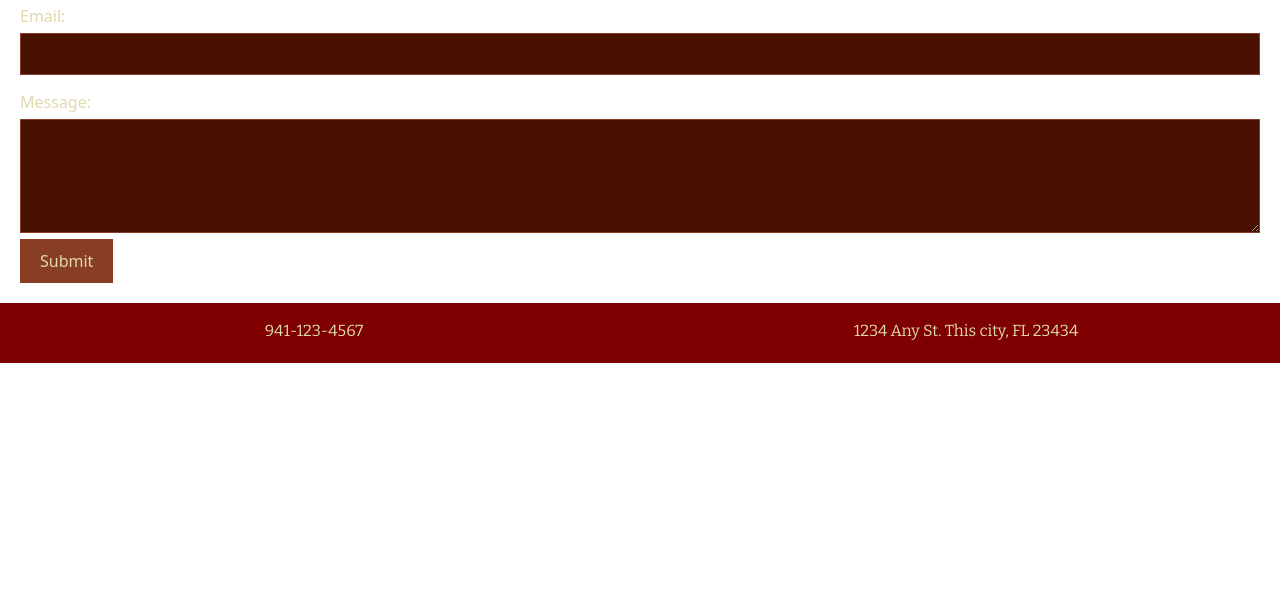
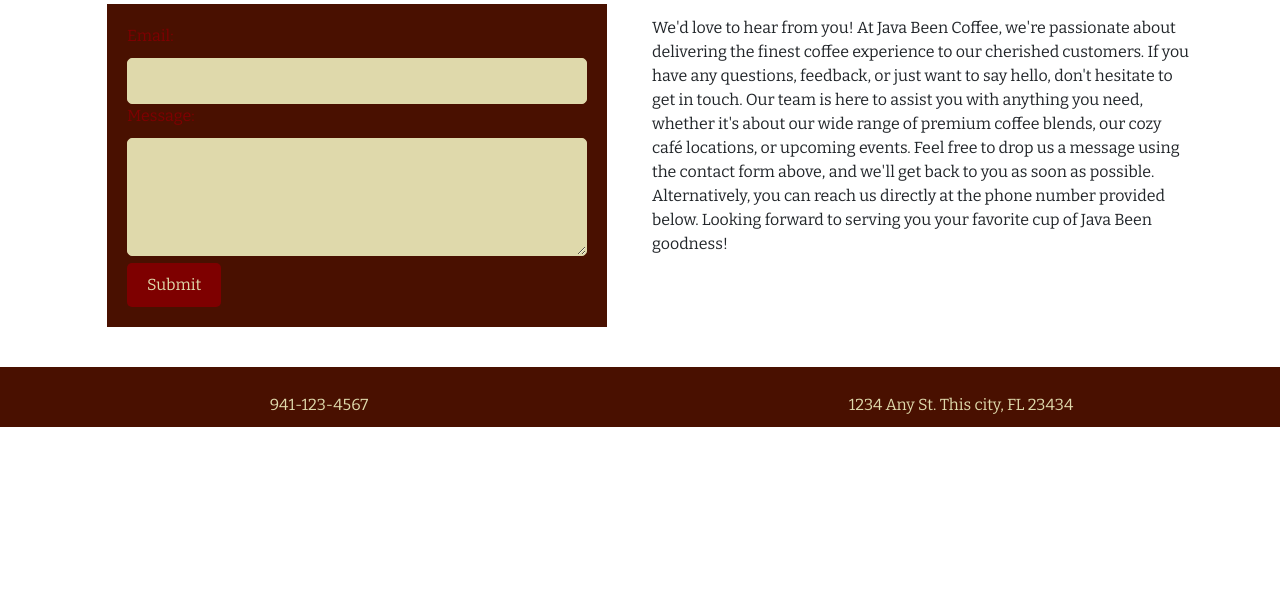
Before and after one commit to gabbyneuhaus/gabbyneuhaus.github.io, a plain HTML site: page contact.html in a window 1280 px wide. Shown: the part 184-800 px from the top of the page. Drawn offline with nearby package versions, Linux system fonts and the light colour scheme.

Commit message:
Validated form

```diff
--- a/contact.html
+++ b/contact.html
@@ -14,7 +14,10 @@
 </head>
 <body>
 
-    <nav class="navbar navbar-expand-lg bg-light">
+  <div class="wrapper">
+    <div class="content">
+
+    <nav class="navbar navbar-expand-lg bg-dark">
         <div class="container-fluid">
           <h1 style="text-align:center; color:white;" id="hidden">Java Been</h1>
           <a class="navbar-brand" href="index.html">Java Been</a>
@@ -39,18 +42,29 @@
           </div>
         </div>
       </nav>
+
+  <div class="container">
+    <div class="row">
+      <div class="col-md-6">
         <h1>Contact Us</h1>
         <form id="contactForm" onsubmit="validateForm(event)">
-    <label for="email">Email:</label>
+          <label class="label" for="email">Email:</label>
           <input type="text" id="email" name="email" required>
           <br>
-    <label for="message">Message:</label>
+          <label class="label" for="message">Message:</label>
           <textarea id="message" name="message" rows="4" cols="50" required></textarea>
           <br>
           <input type="submit" value="Submit">
         </form>
 
         <p id="errorMessages" style="color: red;"></p>
+      </div>
+      <div class="col-md-6 contact">
+        <p>We'd love to hear from you! At Java Been Coffee, we're passionate about delivering the finest coffee experience to our cherished customers. If you have any questions, feedback, or just want to say hello, don't hesitate to get in touch. Our team is here to assist you with anything you need, whether it's about our wide range of premium coffee blends, our cozy café locations, or upcoming events. Feel free to drop us a message using the contact form above, and we'll get back to you as soon as possible. Alternatively, you can reach us directly at the phone number provided below. Looking forward to serving you your favorite cup of Java Been goodness!</p>
+      </div>
+    </div>
+  </div>
+
   <div class="containerbottom">
     <div class="row">
       <div class="col footer">
@@ -61,7 +75,8 @@
       </div>
     </div>
   </div>
-
+</div>
+</div>
 
 
 
--- a/css/stylesheet.css
+++ b/css/stylesheet.css
@@ -96,69 +96,93 @@ h5{
 
 
 
-body, form {
-    margin: 0;
-    padding: 0;
+body {
+  background-color: #DFD9AB;
+  color: #DFD9AB;
+  font-family: 'Bitter', sans-serif;
 }
 
-  body {
-    font-family: 'Bitter', sans-serif;
-    background-color: #191312;
-    color: #DFD9AB;
-    line-height: 1.6;
-    margin: 0;
-    padding: 0;
-  }
-
-  h1 {
+.label{
   color: #7E0000;
 }
 
-  form {
-    margin: 20px;
+h1, h2, h3, h4, h5, h6 {
+  color: #883E24;
+}
+
+a {
+  color: #DFD9AB;
+}
+
+nav.navbar {
+  background-color: #7E0000;
+}
+
+#contactForm {
+  margin: 20px auto;
+  padding: 20px;
+  max-width: 500px;
+  background-color: #491000;
 }
 
 label {
   display: block;
-    margin-bottom: 5px;
-    color: #DFD9AB;
+  margin-bottom: 10px;
 }
 
 input[type="text"],
 textarea {
   width: 100%;
-    padding: 8px;
-    margin-bottom: 15px;
-    border: 1px solid #883E24;
-    background-color: #491000;
+  padding: 10px;
+  border: 1px solid #DFD9AB;
+  border-radius: 5px;
+  background-color: #DFD9AB;
   color: #DFD9AB;
-  }
-
-  textarea {
-    resize: vertical;
 }
 
 input[type="submit"] {
   padding: 10px 20px;
-    background-color: #883E24;
+  background-color: #7E0000;
   color: #DFD9AB;
   border: none;
+  border-radius: 5px;
   cursor: pointer;
 }
 
 input[type="submit"]:hover {
-    background-color: #7E0000;
+  background-color: #883E24;
 }
 
 #errorMessages {
-    margin-bottom: 15px;
+  text-align: center;
+  margin-top: 10px;
 }
 
-  #errorMessages {
+.containerbottom {
+  background-color: #491000;
+  padding: 10px;
+}
+
+.col.footer {
   color: #DFD9AB;
-    font-size: 14px;
-    font-weight: bold;
 }
+
+.contact {
+  padding-top: 80px;
+}
+
+.wrapper {
+  flex: 1;
+  display: flex;
+  flex-direction: column;
+}
+
+
+.content {
+  flex: 1;
+}
+
+
 
   @media (max-width: 767px) {
     .container {
```
Also changed, not shown: 1 other file. Lines whose indentation alone changed are shown as unchanged.
